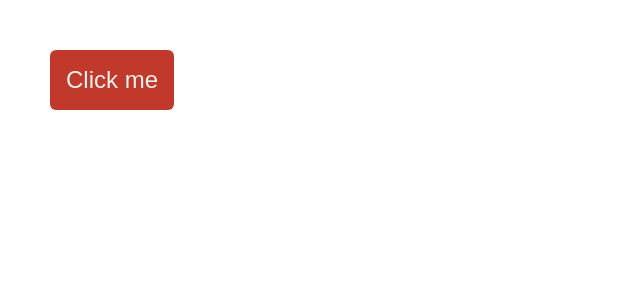
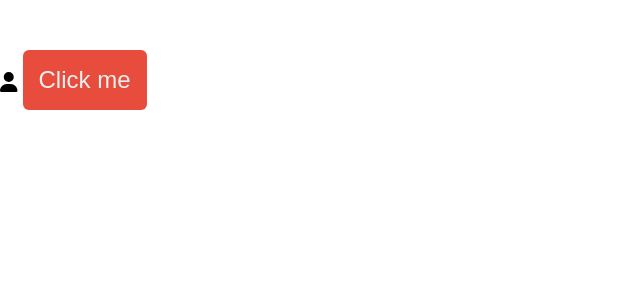
Before and after one commit to joannaMakarewicz/active-form, a React (Create React App) app: page / in a window 1280 px wide. Shown: the top 300 px of the page, without its empty margins (0-640 px from the left). Built offline with nearby package versions, Linux system fonts and the light colour scheme.

Commit message:
FontAwsoneIcons added

```diff
--- a/package.json
+++ b/package.json
@@ -4,6 +4,10 @@
   "private": true,
   "homepage": "http://joannamakarewicz.github.io/active-form",
   "dependencies": {
+    "@fortawesome/fontawesome-svg-core": "^6.2.1",
+    "@fortawesome/free-regular-svg-icons": "^6.2.1",
+    "@fortawesome/free-solid-svg-icons": "^6.2.1",
+    "@fortawesome/react-fontawesome": "^0.2.0",
     "@testing-library/jest-dom": "^5.16.5",
     "@testing-library/react": "^13.4.0",
     "@testing-library/user-event": "^13.5.0",
--- a/src/App.js
+++ b/src/App.js
@@ -7,10 +7,10 @@ const pomegranate = '#c0392b';
 const clouds = '#ecf0f1';
 const silver = '#bdc3c7';
 
-function App() {
+function App(element) {
   return (
     <div>
-      <Button label="Click me" bgColor={pomegranate} color={clouds} />
+      <Button icon='user'  label="Click me" bgColor={alizarin} color={clouds} />
     </div>
   );
 }
--- a/src/components/Button/Button.js
+++ b/src/components/Button/Button.js
@@ -1,4 +1,9 @@
 import React from "react";
+import { FontAwesomeIcon } from '@fortawesome/react-fontawesome'
+import { library } from '@fortawesome/fontawesome-svg-core';
+import { faUser } from '@fortawesome/free-solid-svg-icons';
+
+library.add(faUser);
 
 function Button({ label, bgColor, color }) {
     const styles = {
@@ -8,10 +13,12 @@ function Button({ label, bgColor, color }) {
       color: color,
       fontSize: 24,
       margin: 50,
+      marginLeft: 5,
       padding:16
     }
     return (
       <div>
+         <FontAwesomeIcon icon="user" size="lg" />
         <button style={styles}>{label}</button>
       </div>
     );
--- a/src/index.js
+++ b/src/index.js
@@ -2,6 +2,8 @@ import React from 'react';
 import ReactDOM from 'react-dom/client';
 import './index.css';
 import App from './App';
+
+
 
 const root = ReactDOM.createRoot(document.getElementById('root'));
 root.render(
```
Also changed, not shown: 1 other file (tests, documents, lock files or other folders).
